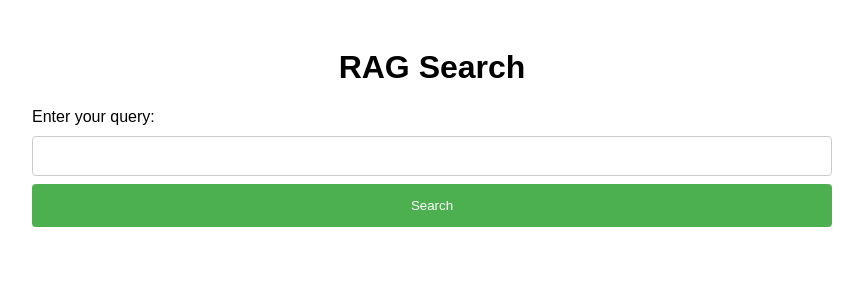
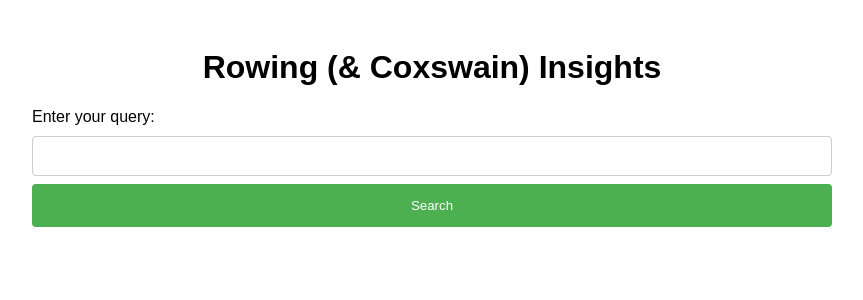
Before and after one commit to kgreed4/AIPI590_LLM_Assignment2, a Flask app: page / in a window 1280 px wide. Shown: the top 300 px of the page, without its empty margins (208-1071 px from the left). Run offline with Flask 3, Linux system fonts and the light colour scheme.

Commit message:
Name edit

```diff
--- a/templates/index.html
+++ b/templates/index.html
@@ -3,7 +3,7 @@
 <head>
     <meta charset="UTF-8">
     <meta name="viewport" content="width=device-width, initial-scale=1.0">
-    <title>RAG Search</title>
+    <title>Rowing (& Coxswain) Insights</title>
     <style>
         body {
             font-family: Arial, sans-serif;
@@ -50,7 +50,7 @@
 </head>
 <body>
     <div class="container">
-        <h1>RAG Search</h1>
+        <h1>Rowing (& Coxswain) Insights</h1>
         <form action="/results" method="post">
             <label for="query">Enter your query:</label>
             <input type="text" id="query" name="query" required>
```
